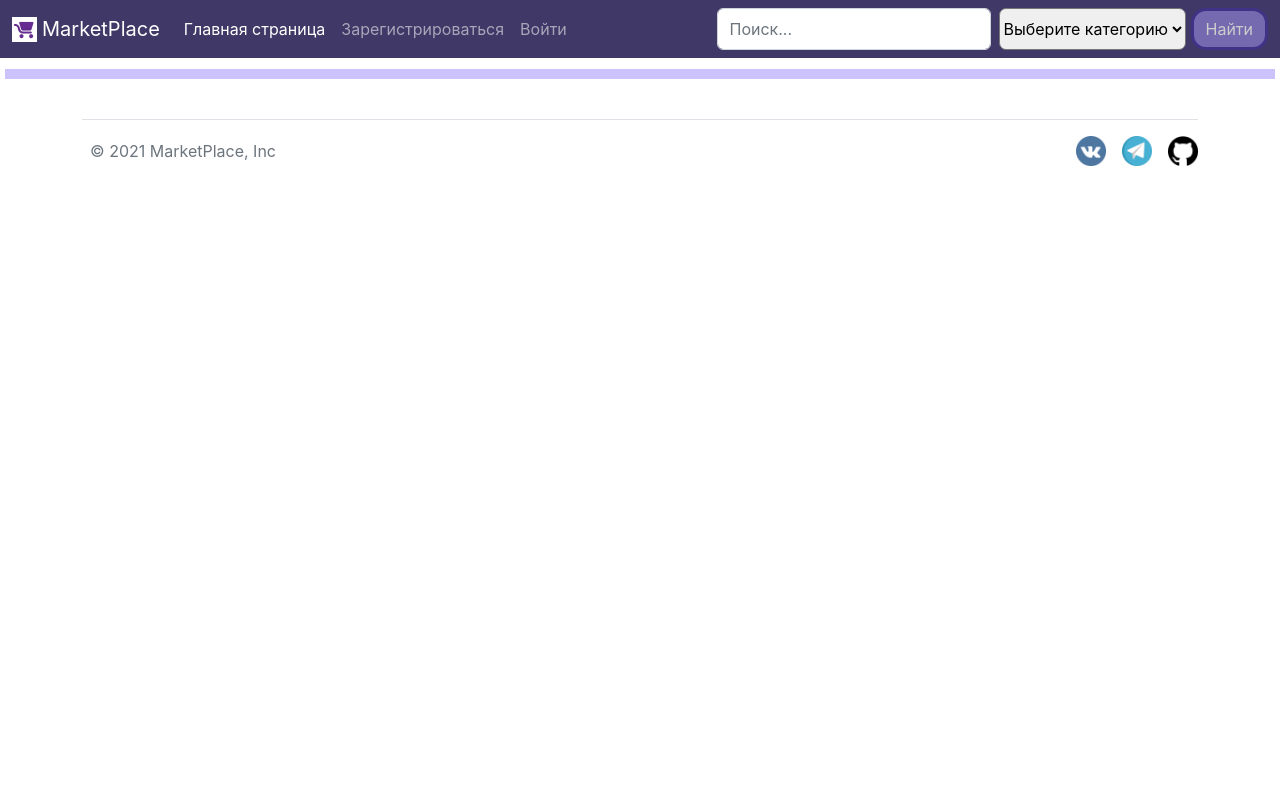
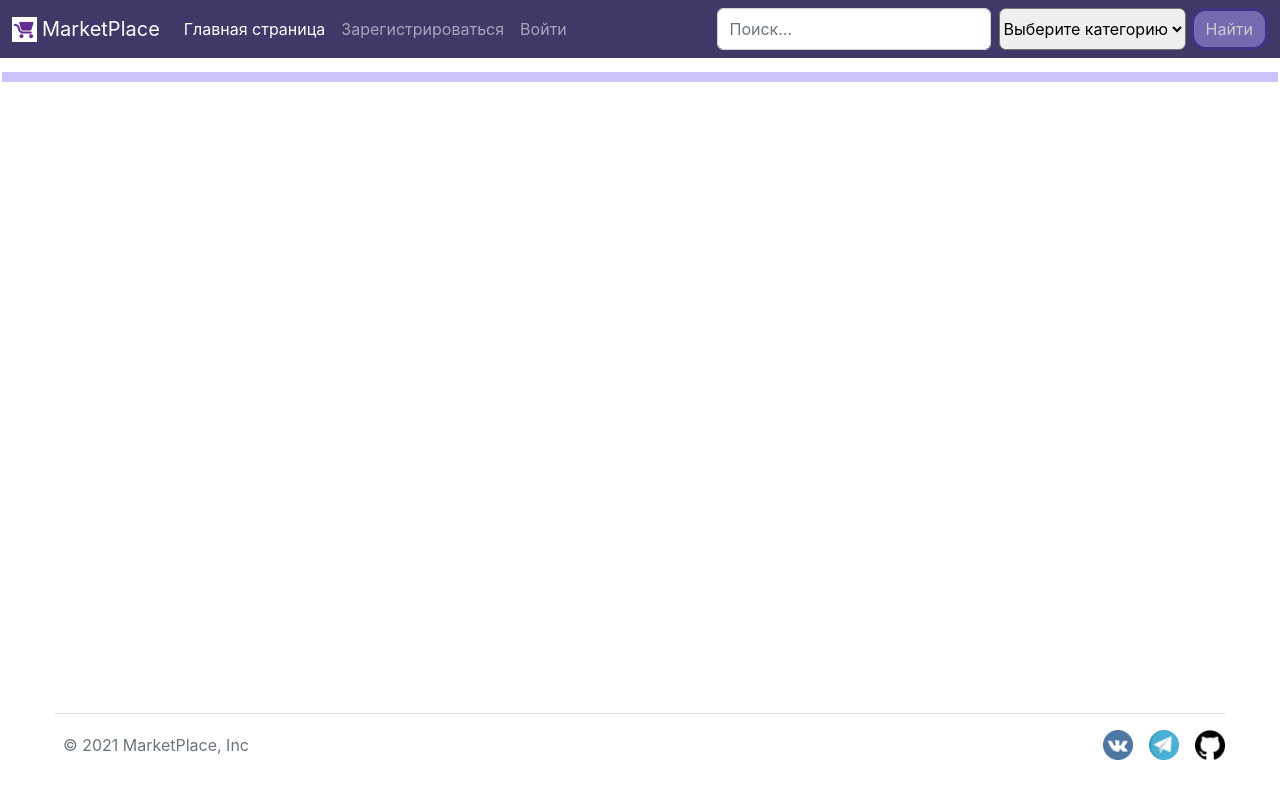
Before and after one commit to amirdianov/flask-marketplace-project, a Flask app: page / in a window 1280 px wide. Run offline with Flask 2, Linux system fonts and the light colour scheme; data that the repository does not hold is empty; some libraries are stand-ins or nearby versions.

Commit message:
+ footer good

```diff
--- a/static/css/style.css
+++ b/static/css/style.css
@@ -3,6 +3,7 @@
     margin-top: -0.15rem !important;
     margin-left: 0.15rem !important;
     margin-right: 0.15rem !important;
+    flex: 1 0 auto;
 }
 
 .form-contact .invalid {
@@ -48,6 +49,17 @@
 body, html {
     height: 100%;
     font-family: Ubuntu-Regular, sans-serif;
+}
+
+.wrapper {
+    display: flex;
+    flex-direction: column;
+    height: 100%;
+}
+
+.finish {
+    flex: 0 0 auto;
+    margin: 0px 55px 0px 55px;
 }
 
 body {
--- a/templates/base.html
+++ b/templates/base.html
@@ -21,6 +21,7 @@
     {% endblock %}
 </head>
 <body>
+<div class="wrapper">
         <nav class="navbar navbar-expand-lg navbar-dark" style="background-color: #403866;">
             <div class="container-fluid">
                 {% block brand %}
@@ -28,7 +29,8 @@
                          class="d-inline-block align-text-top">
                     <a class="navbar-brand" href={{ url_for('main_page_all') }}>MarketPlace</a>
                 {% endblock %}
-        <button class="navbar-toggler" type="button" data-bs-toggle="collapse" data-bs-target="#navbarNavAltMarkup"
+                <button class="navbar-toggler" type="button" data-bs-toggle="collapse"
+                        data-bs-target="#navbarNavAltMarkup"
                         aria-controls="navbarNavAltMarkup" aria-expanded="false" aria-label="Toggle navigation">
                     <span class="navbar-toggler-icon"></span>
                 </button>
@@ -44,8 +46,10 @@
                                        aria-expanded="false">Личный кабинет
                                     </a>
                                     <ul class="dropdown-menu" aria-labelledby="navbarDropdown">
-                                <li><a class="dropdown-item" href="{{ url_for('profile_page') }}">Профиль</a></li>
-                                <li><a class="dropdown-item" href="{{ url_for('saved_page') }}">Избранное</a></li>
+                                        <li><a class="dropdown-item" href="{{ url_for('profile_page') }}">Профиль</a>
+                                        </li>
+                                        <li><a class="dropdown-item" href="{{ url_for('saved_page') }}">Избранное</a>
+                                        </li>
                                         <li><a class="dropdown-item" href="{{ url_for('backet') }}">Корзина</a></li>
                                         <li><a class="dropdown-item" href="{{ url_for('orders_page') }}">Заказы</a></li>
                                     </ul>
@@ -63,11 +67,11 @@
 
             </div>
         </nav>
-<div class="inform">
+    {#<div class="inform">#}
     {% block content %}
     {% endblock %}
-</div>
-<div class="container">
+    {#</div>#}
+    <div class="finish">
         <footer class="d-flex flex-wrap justify-content-between align-items-center py-3 my-4 border-top">
             <div class="col-md-4 d-flex align-items-center">
                 <a href="/" class="mb-3 me-2 mb-md-0 text-muted text-decoration-none lh-1"></a>
@@ -95,8 +99,8 @@
                 {#            <li><a href="https://vk.com/diyanovamir" class="link-secondary" target="_blank">VK</a></li>#}
                 {#            <li><a href="https://github.com/amirdianov" class="link-secondary" target="_blank">GitHub</a></li>#}
             </ul>
-
         </footer>
+    </div>
 </div>
 </body>
 </html>
```
Also changed, not shown: templates/view_product.html (+25 -11 lines). Lines whose indentation alone changed are shown as unchanged.
